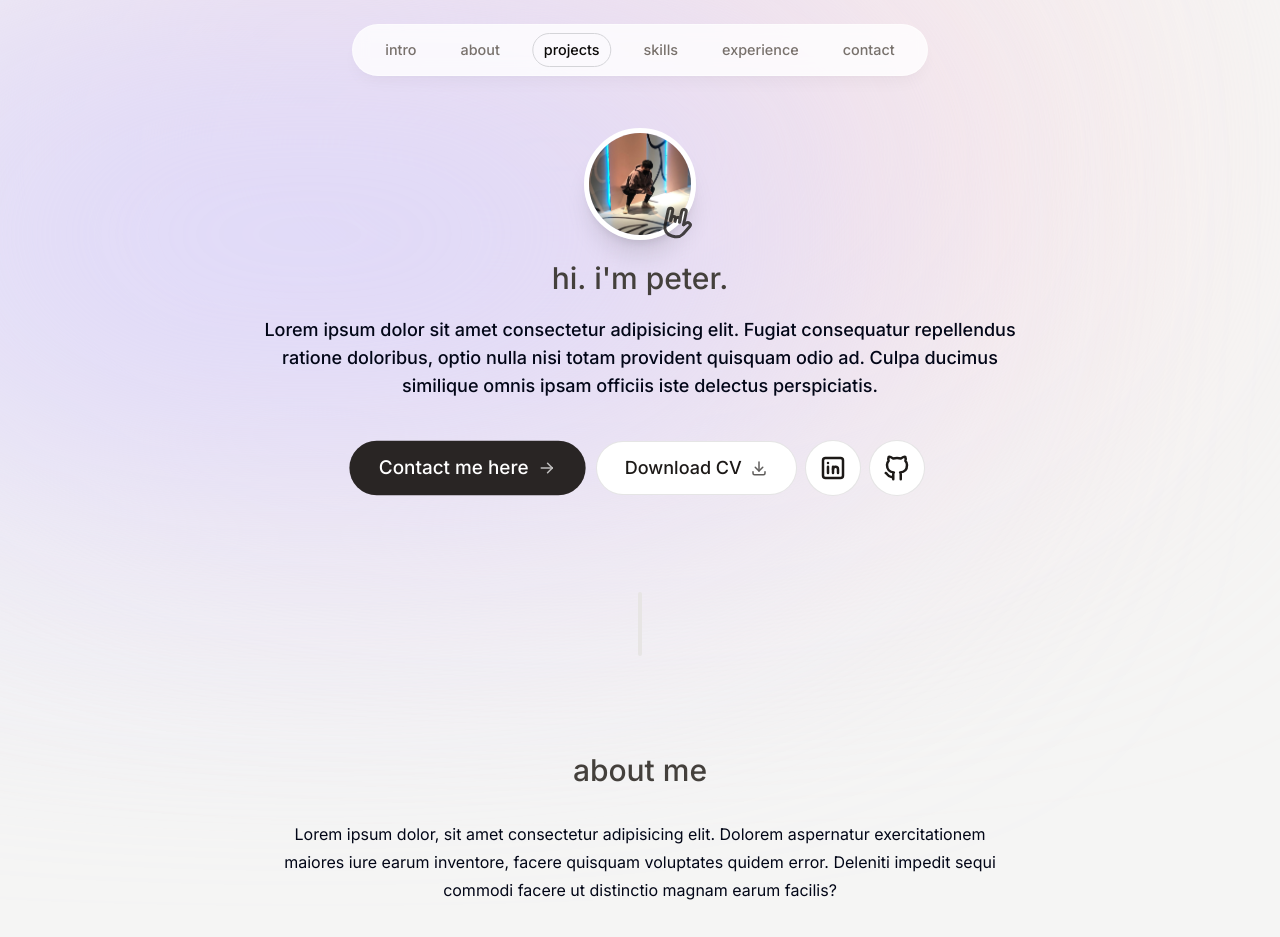
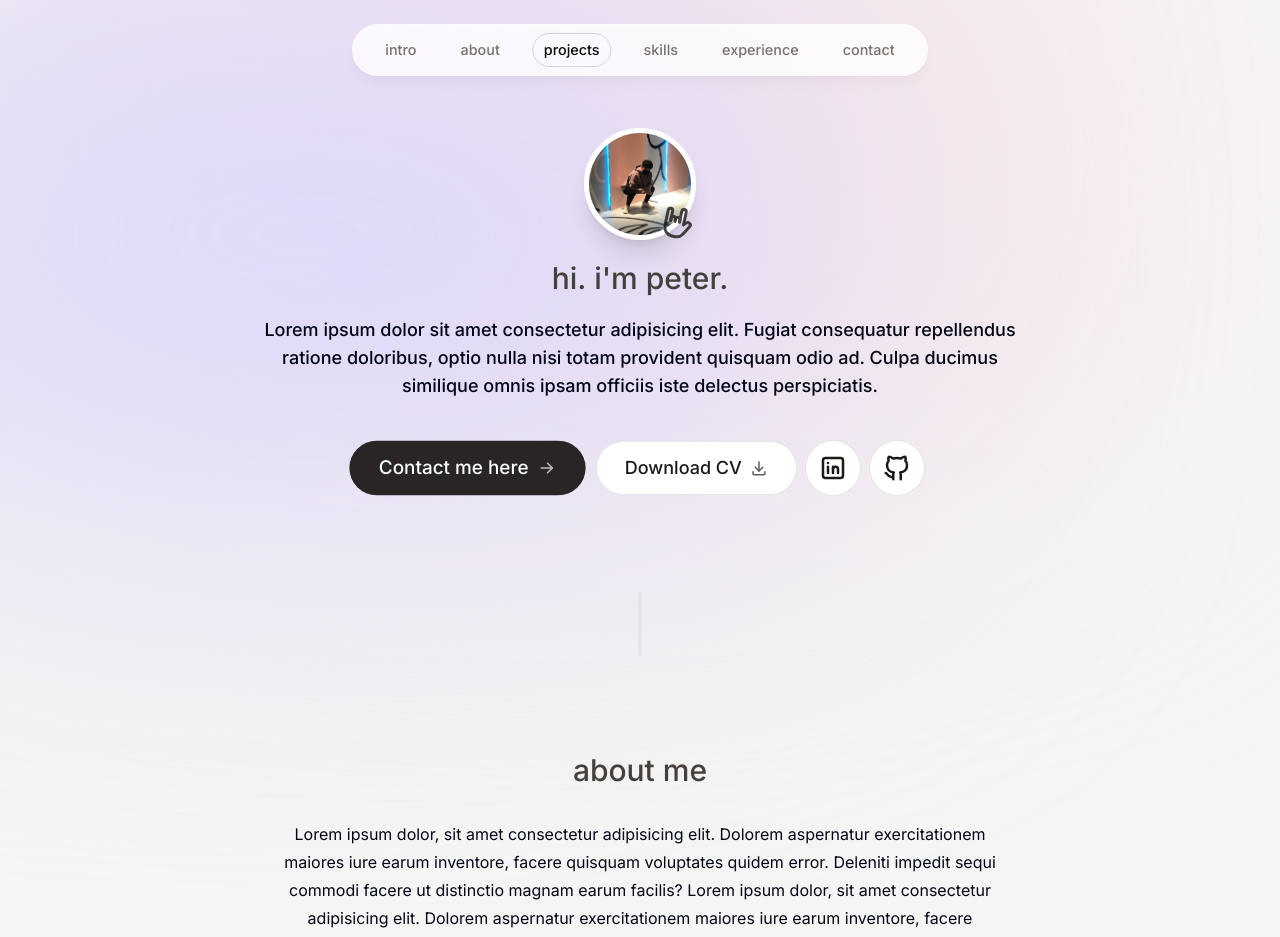
Before and after one commit to peterjunpark/portfolio, a Next.js app: page / in a window 1280 px wide. Shown: the top 937 px of the page. Built offline with nearby package versions, Linux system fonts and the light colour scheme.

Commit message:
Refactor section in view feature

```diff
--- a/components/header.tsx
+++ b/components/header.tsx
@@ -6,8 +6,7 @@ import clsx from "clsx";
 import { motion } from "framer-motion";
 import { links } from "@/lib/site-data";
 import { useActiveSection } from "@/lib/contexts/active-section-context";
-
-type SectionName = (typeof links)[number]["name"];
+import type { SectionName } from "@/lib/types";
 
 export default function Header() {
   const { activeSection, setActiveSection, setLastClickTime } =
--- a/components/sections/about.tsx
+++ b/components/sections/about.tsx
@@ -2,21 +2,14 @@
 
 import React, { useEffect } from "react";
 import { motion } from "framer-motion";
-import { useInView } from "react-intersection-observer";
-import { useActiveSection } from "@/lib/contexts/active-section-context";
+import { useSectionInView } from "@/lib/hooks";
 import SectionHeading from "@/components/atoms/section-heading";
 
 export default function About() {
-  const { ref, inView } = useInView({
-    threshold: 0.75,
+  const { ref } = useSectionInView({
+    section: "about",
+    activeThreshold: 1,
   });
-  const { setActiveSection, lastClickTime } = useActiveSection();
-
-  useEffect(() => {
-    if (inView && Date.now() - lastClickTime > 1000) {
-      setActiveSection("about");
-    }
-  }, [inView, setActiveSection, lastClickTime]);
 
   return (
     <motion.section
@@ -32,7 +25,14 @@ export default function About() {
         Lorem ipsum dolor, sit amet consectetur adipisicing elit. Dolorem
         aspernatur exercitationem maiores iure earum inventore, facere quisquam
         voluptates quidem error. Deleniti impedit sequi commodi facere ut
-        distinctio magnam earum facilis?
+        distinctio magnam earum facilis? Lorem ipsum dolor, sit amet consectetur
+        adipisicing elit. Dolorem aspernatur exercitationem maiores iure earum
+        inventore, facere quisquam voluptates quidem error. Deleniti impedit
+        sequi commodi facere ut distinctio magnam earum facilis? Lorem ipsum
+        dolor, sit amet consectetur adipisicing elit. Dolorem aspernatur
+        exercitationem maiores iure earum inventore, facere quisquam voluptates
+        quidem error. Deleniti impedit sequi commodi facere ut distinctio magnam
+        earum facilis?
       </p>
     </motion.section>
   );
--- a/components/sections/intro.tsx
+++ b/components/sections/intro.tsx
@@ -5,6 +5,7 @@ import Image from "next/image";
 import Link from "next/link";
 import { motion } from "framer-motion";
 import { useInView } from "react-intersection-observer";
+import { useSectionInView } from "@/lib/hooks";
 import { useActiveSection } from "@/lib/contexts/active-section-context";
 import avatar from "@/public/profile.jpg";
 import {
@@ -16,16 +17,9 @@ import {
 } from "react-icons/tb";
 
 export default function Intro() {
-  const { ref, inView } = useInView({
-    threshold: 0.9,
+  const { ref } = useSectionInView({
+    section: "intro",
   });
-  const { setActiveSection, lastClickTime } = useActiveSection();
-
-  useEffect(() => {
-    if (inView && Date.now() - lastClickTime > 1000) {
-      setActiveSection("intro");
-    }
-  }, [inView, setActiveSection, lastClickTime]);
 
   return (
     <section
--- a/components/sections/projects.tsx
+++ b/components/sections/projects.tsx
@@ -3,21 +3,15 @@
 import React, { useEffect } from "react";
 import { useInView } from "react-intersection-observer";
 import { projects } from "@/lib/site-data";
+import { useSectionInView } from "@/lib/hooks";
 import { useActiveSection } from "@/lib/contexts/active-section-context";
 import SectionHeading from "@/components/atoms/section-heading";
 import Project from "@/components/atoms/project";
 
 export default function Projects() {
-  const { ref, inView } = useInView({
-    threshold: 0.5,
+  const { ref } = useSectionInView({
+    section: "projects",
   });
-  const { setActiveSection, lastClickTime } = useActiveSection();
-
-  useEffect(() => {
-    if (inView && Date.now() - lastClickTime > 1000) {
-      setActiveSection("projects");
-    }
-  }, [inView, setActiveSection, lastClickTime]);
 
   return (
     <section id="projects" ref={ref} className="scroll-mt-32">
--- a/lib/contexts/active-section-context.tsx
+++ b/lib/contexts/active-section-context.tsx
@@ -1,9 +1,8 @@
 "use client";
 
 import { createContext, useContext, useState } from "react";
-import { links } from "../site-data";
+import type { SectionName } from "../types";
 
-type SectionName = (typeof links)[number]["name"];
 type ActiveSectionContextProviderProps = { children: React.ReactNode };
 type ActiveSectionContext = {
   activeSection: SectionName;
--- /dev/null
+++ b/lib/hooks.ts
@@ -0,0 +1,29 @@
+import { useEffect } from "react";
+import { useInView } from "react-intersection-observer";
+import { useActiveSection } from "./contexts/active-section-context";
+import type { SectionName } from "./types";
+
+type useSectionInViewProps = {
+  section: SectionName;
+  activeThreshold?: number | number[];
+};
+
+export function useSectionInView({
+  section,
+  activeThreshold,
+}: useSectionInViewProps) {
+  const { ref, inView } = useInView({
+    threshold: activeThreshold,
+  });
+  const { setActiveSection, lastClickTime } = useActiveSection();
+
+  useEffect(() => {
+    if (inView && Date.now() - lastClickTime > 1000) {
+      setActiveSection(section);
+    }
+  }, [inView, setActiveSection, lastClickTime, section]);
+
+  return {
+    ref,
+  };
+}
--- /dev/null
+++ b/lib/types.ts
@@ -0,0 +1,3 @@
+import { links } from "./site-data";
+
+export type SectionName = (typeof links)[number]["name"];
```
